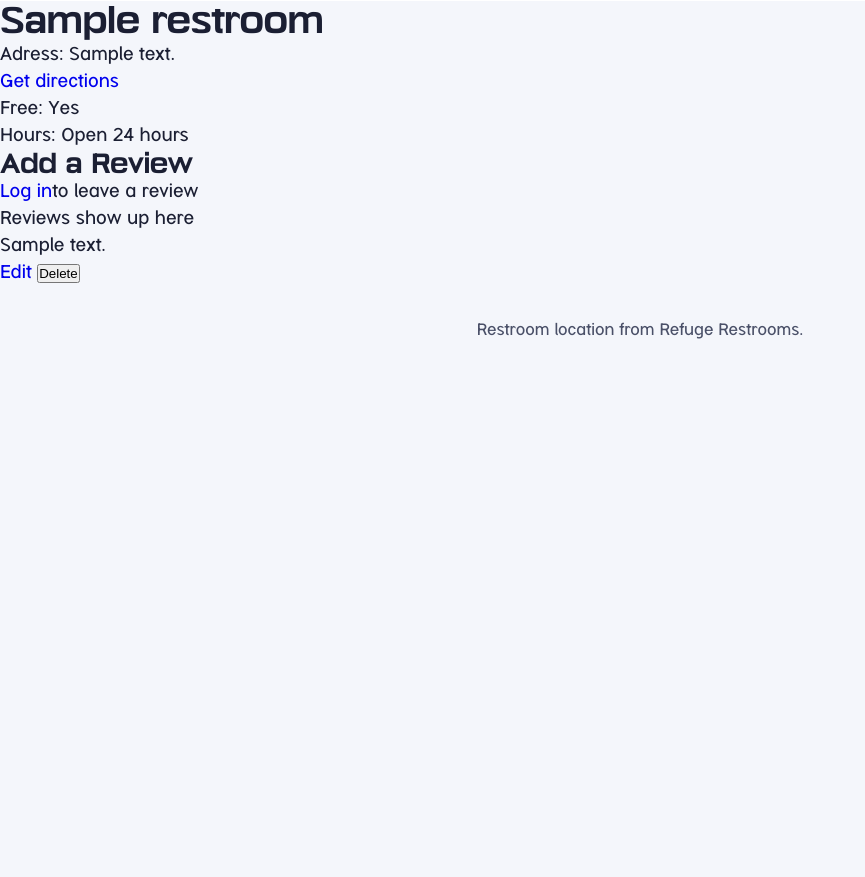
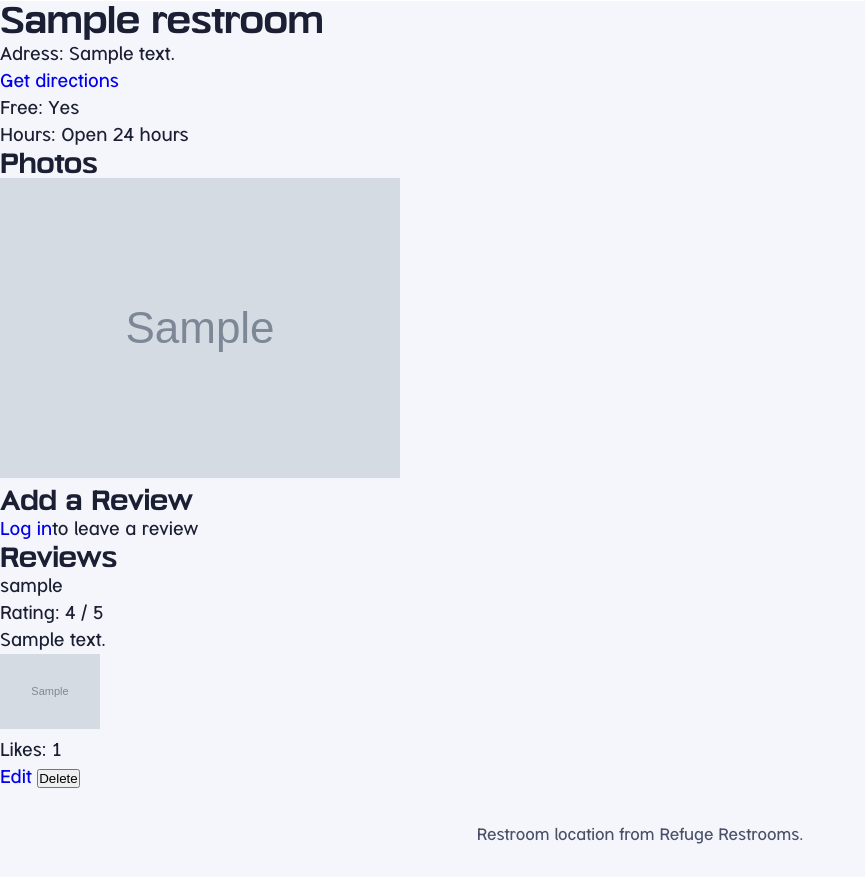
Before and after one commit to smayanja3/restroomDemoDay, a Node server app: page /restrooms/600000000000000000000001 in a window 1280 px wide. Shown: the part 70-947 px from the top of the page, without its empty margins (0-865 px from the left). Before the commit the page ends 409 px from the top, so only its background shows below. Run offline with Node 20, Linux system fonts and the light colour scheme; tables that the repository leaves empty hold one stand-in row (values such as "Sample post"); grey boxes marked "Sample" are stand-in pictures; some libraries are stand-ins or nearby versions.

Commit message:
got images to work and added a photo gallery

```diff
--- a/controllers/restrooms.js
+++ b/controllers/restrooms.js
@@ -38,13 +38,19 @@ module.exports = {
     show: async (req, res) => {
         try {
             const restroom = await Restroom.findById(req.params.id)
-            const reviews = await Review.find({restroom: req.params.id}).sort({ createdAt: "desc"}).lean()
-            if (!restroom) {
+             if (!restroom) {
                 return res.redirect('/restrooms')
             }
+            const reviews = await Review.find({restroom: req.params.id})
+            .populate('author', 'username') // only pulls out username our of author = user._id
+            .sort({ createdAt: "desc"}).lean()
+
+            //gallery of all the images from users review
+            const photos = reviews.filter(review => review.image)
+
             res.render('showOne', {
                 restroom: restroom,
-                user: req.user,
+                photos: photos,
                 reviews: reviews,
              });
         } catch (err) {
--- a/views/showOne.ejs
+++ b/views/showOne.ejs
@@ -11,6 +11,25 @@
         </p>
         <p>Hours: <%= restroom.is24Hours ? 'Open 24 hours' : restroom.hours %>
         </p>
+    <!-- photos gallery -->
+     <section>
+        <h2>Photos</h2>
+
+       <% if(photos.length === 0){ %>
+            <p>No photos yet. Add one with your review!</p>
+       <% } else { %>
+            <ul>
+                <% photos.forEach( photo => { %>
+                    <li>
+                        <img src="<%= photo.image %>" alt="Photo of <%= restroom.name %>">
+                        <!-- give photo credits maybe -->
+                    </li>
+               <% }) %>
+            </ul>
+        <% } %>
+     </section>
+
+
     <!-- add a review -->
     <section>
          <h2>Add a Review</h2>
@@ -46,16 +65,41 @@
 
 
     <!-- review card: need to complete next -->
+    <section>
+        <h2>Reviews</h2>
+
+          <%  if(reviews.length === 0){ %>
+                <p>No reviews yet. Be the first!</p>
+           <% } %>
         <ul>
-            <p>Reviews show up here</p>
-            <% for(let i = 0; i < reviews.length; i ++) { %>
-            <li class="col-6 justify-content-between mt-5">
-            <%= reviews[i].review %>
-            </li>
-        <% } %>
+            <% reviews.forEach(review => { %>
+                <li>
+                    <!-- shows the user for each review -->
+                    <p><%= review.author ? review.author.username : 'A User' %></p>
+                    <!-- rating -->
+                   <% if(review.rating){ %>
+                        <p>Rating: <%= review.rating %> / 5</p>
+                   <% } %>
+
+                   <!-- comment -->
+                    <p><%= review.review %></p>
+
+                    <!-- image -->
+                    <% if(review.image){ %>
+                        <img src="<%= review.image %>" alt="Photo of <%= restroom.name %> from a review" width="100">
+                   <% } %>
+                   <!-- LIKES: NEED TO ADD LOGIC -->
+                    <p>Likes: <%= review.likes %></p>
+
+                    <!-- ONLY users can submit review -->
+                </li>
+           <% }) %>
         </ul>
+
         <a href="/restrooms/edit/<%= restroom._id %>">Edit</a>
         <button type="button" id="danger" data-id="<%= restroom._id %>">Delete</button>
+
+    </section>
     </main>
       <%- include('partials/footer') %>
 </body>
```
Also changed, not shown: controllers/reviews.js (+5 -2 lines).
